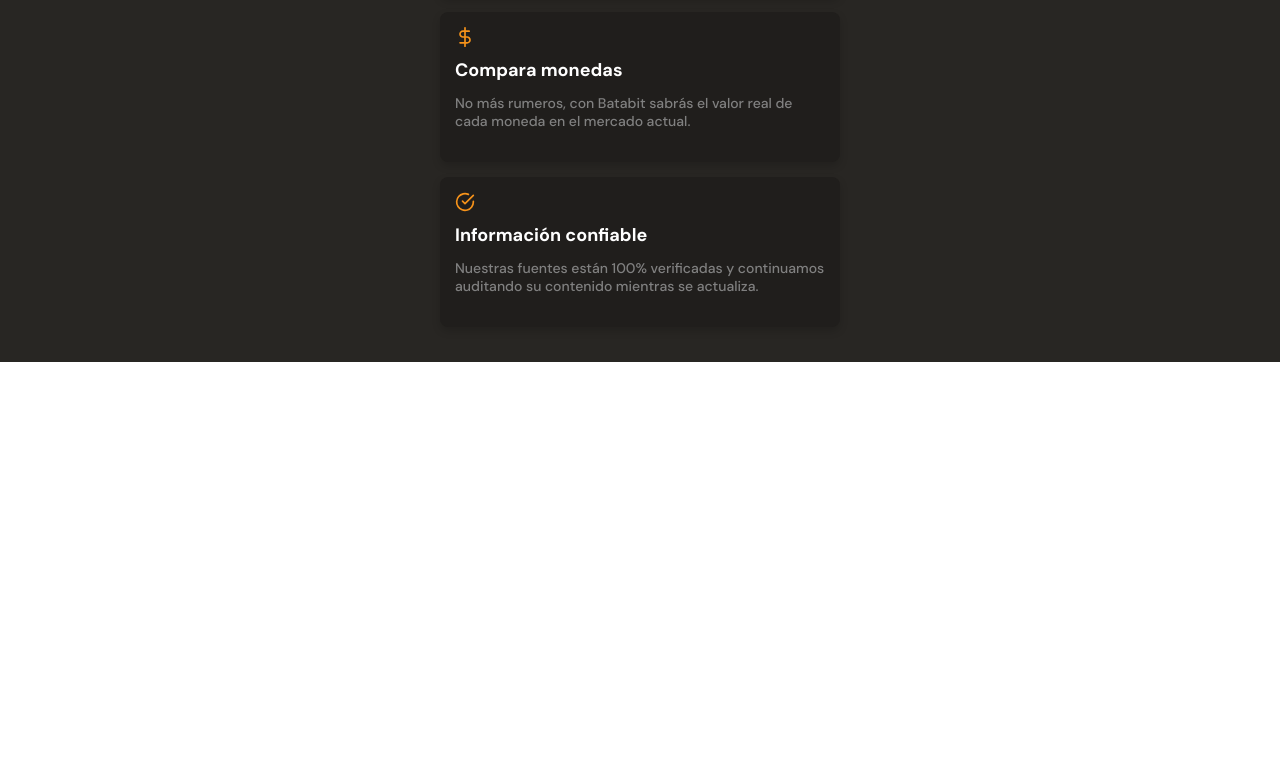
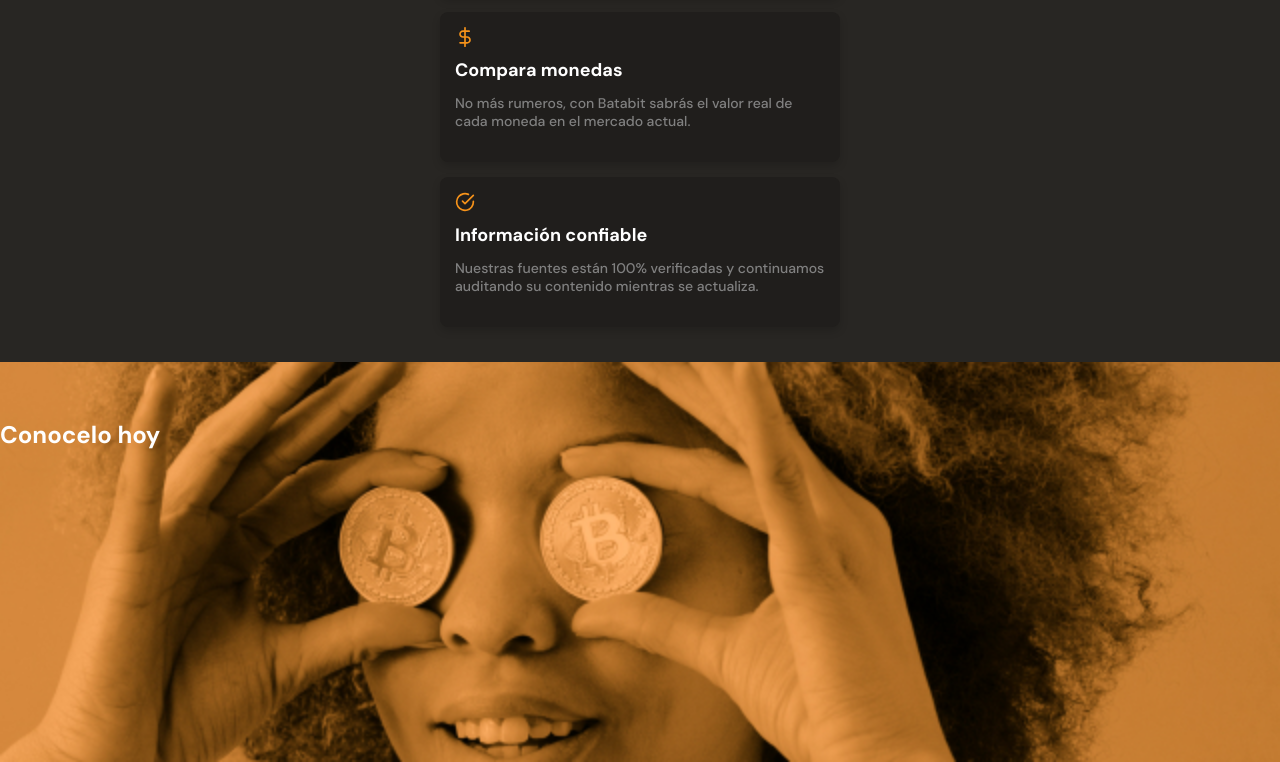
Before and after one commit to Yordyr06/Landing-Page, a plain HTML site: page index.html in a window 1280 px wide. Shown: the part 1988-2750 px from the top of the page. Before the commit the page ends 2350 px from the top, so only its background shows below. Drawn offline with Linux system fonts and the light colour scheme.

Commit message:
Agregada y terminada section-btc-img

```diff
--- a/index.html
+++ b/index.html
@@ -133,7 +133,9 @@
       </section>
     </section>
 
-    <section class="section"></section>
+    <section class="section-btc-img">
+      <h2>Conocelo hoy</h2>
+    </section>
 
     <section class="section"></section>
   </main>
--- a/style/main.css
+++ b/style/main.css
@@ -334,3 +334,22 @@ html {
 .section-bonus__container--check-icon {
   background-image: url("../assets/icons/check-circle.svg");
 }
+
+
+
+.section-btc-img {
+  width: 100%;
+  min-width: 32rem;
+  height: 50vh;
+  background-image: url("../assets/img/bitcoinbaby2x.jpg");
+  background-position: center;
+  background-size: cover;
+  background-repeat: no-repeat;
+}
+.section-btc-img h2 {
+  padding-top: 6rem;
+  font-size: 2.4rem;
+  font-weight: bold;
+  line-height: 2.6rem;
+  color: var(--just-white);
+}
```
